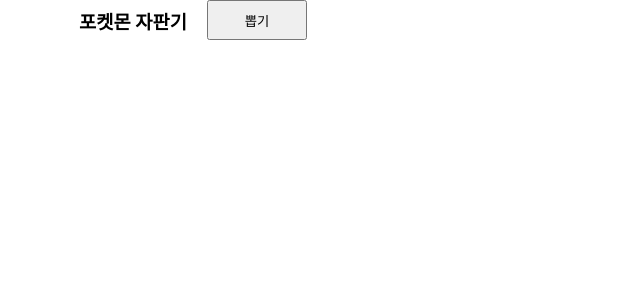
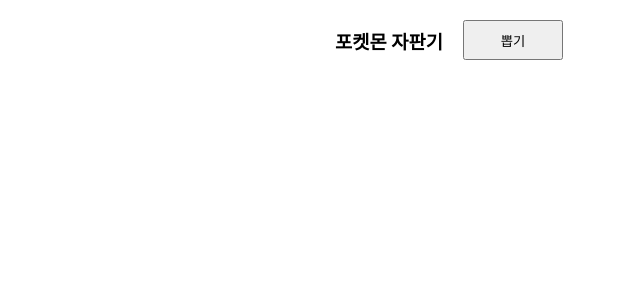
Before and after one commit to JangRuBin2/gottaPoke, a Next.js app in the folder gotta-poke-app/: page /gotta in a window 1280 px wide. Shown: the top 300 px of the page, without its empty margins (191-831 px from the left). Built offline with nearby package versions, Linux system fonts and the light colour scheme.

Commit message:
fix : 포켓몬 카드 크기 수정, 6장 불러오기, flex wrap

```diff
--- a/gotta-poke-app/app/gotta/GottaPokePage.module.css
+++ b/gotta-poke-app/app/gotta/GottaPokePage.module.css
@@ -1,11 +1,12 @@
 .contents {
   display: flex;
   flex-direction: column;
-  width: 60vw;
   height: auto;
   align-items: center;
+  width: 100%;
 }
 .title {
+  padding: 20px;
   display: flex;
   gap: 20px;
   justify-content: center;
@@ -18,4 +19,6 @@
 }
 .contentBox {
   display: flex;
+  flex-wrap: wrap;
+  justify-content: center;
 }
--- a/gotta-poke-app/app/gotta/page.tsx
+++ b/gotta-poke-app/app/gotta/page.tsx
@@ -2,19 +2,20 @@
 
 import { useState } from "react";
 import { delay } from "../_utils/delay";
+import styles from "./GottaPokePage.module.css";
 import PoketmonCard from "./_components/PoketmonCard";
-import styles from "./GottaPokePage.module.css";
 const isGetPokeResponse = (data: any): data is PoketmonInfo => {
   return typeof data === "object" && typeof data.id === "number";
 };
 const GottaPokePage = () => {
   const [cardInfo, setCardInfo] = useState<PoketmonInfo[]>();
+
   const getPoke = async () => {
     try {
       setCardInfo([]);
       await delay(300);
       const result: PoketmonInfo[] = [];
-      for (let i = 0; i < 5; i++) {
+      for (let i = 0; i < 6; i++) {
         const url = `https://pokeapi.co/api/v2/pokemon/${getRandomNumber()}`;
         const response = await fetch(url);
         const data = await response.json();
```
